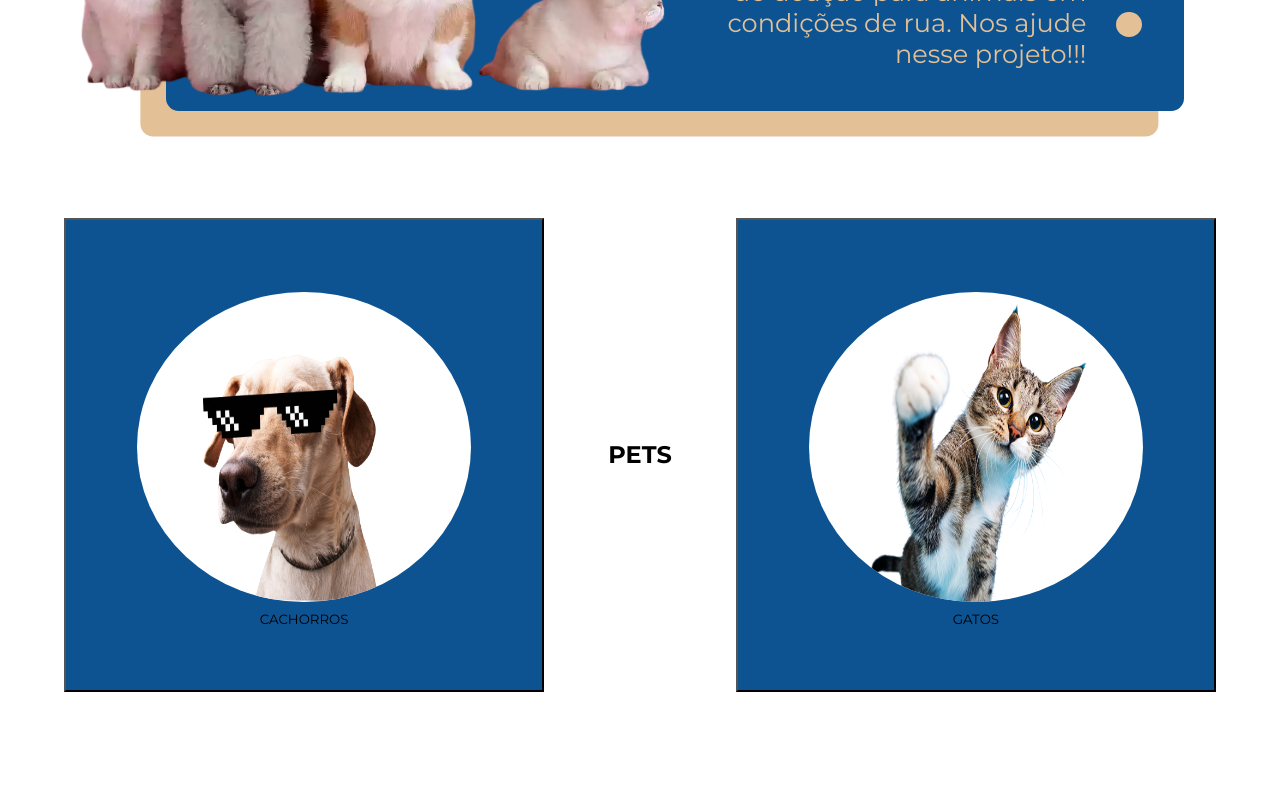
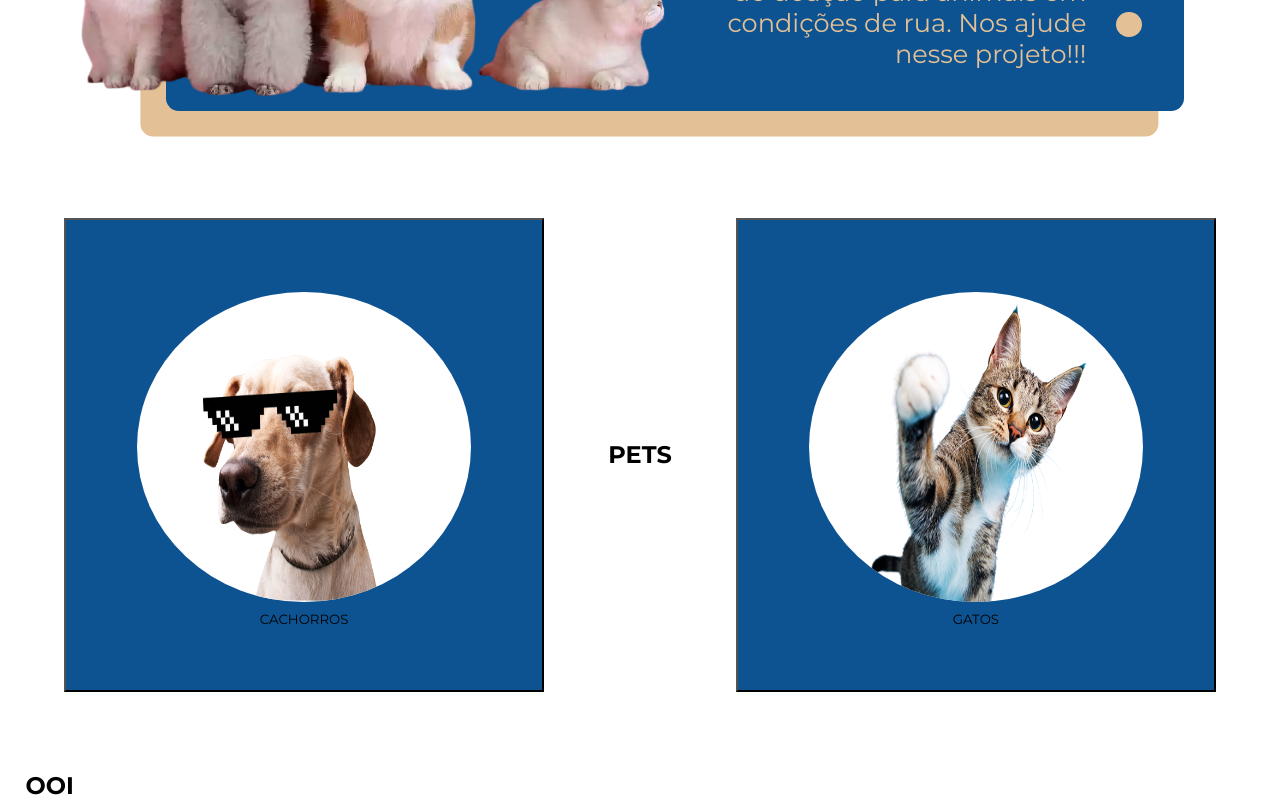
Before and after one commit to Al3ncar/PTH, a React (Create React App) app: page / in a window 1280 px wide. Shown: the part 1126-1926 px from the top of the page. Before the commit the page ends 1897 px from the top, so only its background shows below. Built offline with nearby package versions, Linux system fonts and the light colour scheme.

Commit message:
first pull request

```diff
--- a/src/assets/App.js
+++ b/src/assets/App.js
@@ -137,9 +137,10 @@ export default class App extends React.Component{
                 <div> <p> GATOS </p> </div>
               </button>
             </section>
-
           </section>
-
+          <section>
+            <h1>OOI</h1>
+          </section>
         </main>
       </>
     )
```
